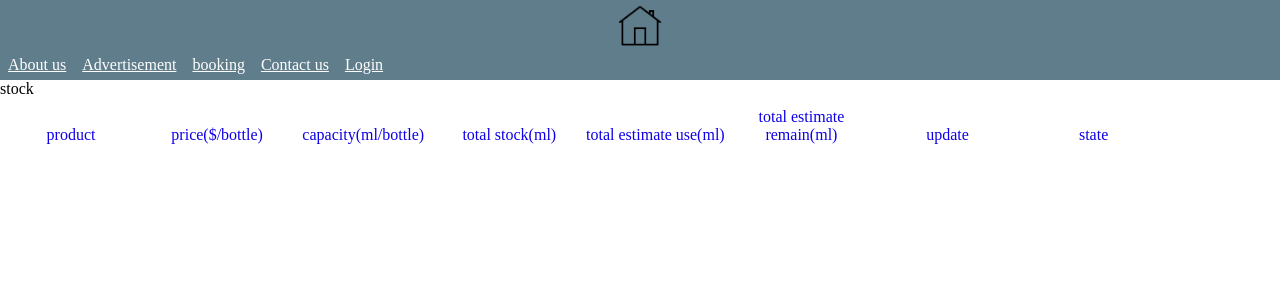
After one commit to chaucheukmancalvin/FYP, a Flask app: page /stock in a window 1280 px wide. The commit adds this page. Shown: the top 300 px of the page. Run offline with Flask 2, Linux system fonts and the light colour scheme; data that the repository does not hold is empty; some libraries are stand-ins or nearby versions.

Commit message:
final version?

```diff
--- a/Templates/layout.html
+++ b/Templates/layout.html
@@ -59,6 +59,9 @@
     <div>
         <a href="{{url_for('POS')}}">POS</a>
     </div>
+    <div>
+        <a href="{{url_for('stock')}}">Stock</a>
+    </div>
     <div class="logout">
         <form action="/adminlogout" method="POST">
             <input type="submit" value="logout">
--- /dev/null
+++ b/Templates/stock.html
@@ -0,0 +1,83 @@
+{% extends "layout.html" %}
+{% block head %}
+<link rel="stylesheet" href="{{
+    url_for('static', filename='css/stock.css')}}">
+{% endblock %}
+{% block body %}
+<p>stock</p>
+<div>
+    <p class="mes">{{mes}}</p>
+    <ul class="stock">
+        <li>
+            product
+        </li>
+        <li>
+            price($/bottle)
+        </li>
+        <li>
+            capacity(ml/bottle)
+        </li>
+        <li>
+            total stock(ml)
+        </li>
+        <li>
+            total estimate use(ml)
+        </li>
+        <li>
+            total estimate remain(ml)
+        </li>
+        <li>
+            update
+        </li>
+        <li>
+            state
+        </li>
+    </ul>
+    {% for i in stock_number %}
+    <ul class="details">
+        <li>
+            {{i[0]}}
+        </li>
+        <li>
+            ${{i[1]}}
+        </li>
+        <li>
+            {{i[2]}}
+        </li>
+        <li>
+            {{i[3]}}
+        </li>
+        <li>
+            {{i[4]}}
+        </li>
+        <li>
+            {{i[5]}}
+        </li>
+        <li>
+            <button onclick="showupdate({{ loop.index -1 }})">update</button>
+            <div class="update">
+            <button class="close" onclick="closeupdate({{ loop.index -1 }})">X</button>
+            <form action="/stock_update" method="POST">
+                <input type="hidden" name="product" value={{i[0]}}>
+                <p>product: {{i[0]}}</p>
+                <input type="number" name="product_number" placeholder="product stock amount:">
+                <input type="submit" value="update">
+            </form>
+            </div>
+        </li>
+        <li>
+            {{i[6]}}
+        </li>
+    </ul>
+    {% endfor %}
+</div>
+<script>
+    var x = document.getElementsByClassName("update")
+    function showupdate(n){
+        x[n].style.display="block"
+    }
+    function closeupdate(n){
+        x[n].style.display="none"
+    }
+</script>
+{% endblock %}
--- a/app.py
+++ b/app.py
@@ -1,4 +1,4 @@
-from flask import Flask, render_template, url_for, redirect, request, session
+from flask import Flask, render_template, url_for, redirect, request, session, send_file
 import os
 import MySQLdb
 from datetime import datetime, timedelta
@@ -46,6 +46,30 @@ def index():
     sql3="SELECT staff_name FROM staff"
     cursor.execute(sql3)
     staff=cursor.fetchall()
+    work=[]
+    for j in staff:
+        today_month = datetime.strftime(datetime.today(), '%m')
+        today_month_eng = datetime.strftime(datetime.today(), '%B')
+        today_year = datetime.strftime(datetime.today(), '%Y')
+        firstday_week = datetime.strptime(str(today_year)+'-'+str(today_month)+'-'+'01', '%Y-%m-%d').weekday()
+        today_month_days = int(calendar.monthrange(int(today_year), int(today_month))[1])
+        days = []
+        seperator='-'
+        while int(firstday_week) > 0:
+            days.append(['',''])
+            firstday_week = int(firstday_week)-1
+        for i in range(1,today_month_days+1):
+            dates = (str(today_year),str(today_month),str(i))
+            date = datetime.strptime(seperator.join(dates), '%Y-%m-%d')
+            week = date.strftime('%a').upper()
+            sql="SELECT a.week, b.staff_name FROM working_week a, staff b WHERE a.staff=b.staff_ID and b.staff_name='%s'and a.week='%s'"%(j[0],week)
+            cursor.execute(sql)
+            work_detail=cursor.fetchone()
+            work_day='workday'
+            if work_detail==None:
+                work_day='nonworkday'
+            days.append([i,work_day])
+        work.append([j[0],days])
     if session.get('member'):
         sql1="SELECT member_name FROM member WHERE member_ID='%s'"%session['member']
         cursor.execute(sql1)
@@ -54,8 +78,8 @@ def index():
         sql3="SELECT booking_time FROM timetable WHERE member='%s' and booking_time >='%s' ORDER BY booking_time ASC"%(session['member'], datetime.today())
         cursor.execute(sql3)
         upcome_booking=cursor.fetchone()
-        return render_template('index.html',service=category, member=member, servicedetails=details, staff=staff, upcome_booking=upcome_booking)
-    return render_template('index.html',service=category, servicedetails=details, staff=staff)
+        return render_template('index.html',service=category, member=member, servicedetails=details, work=work, upcome_booking=upcome_booking, month=today_month_eng, year=today_year)
+    return render_template('index.html',service=category, servicedetails=details, work=work, month=today_month_eng, year=today_year)
 
 @app.route("/aboutus")
 def aboutus():
@@ -65,8 +89,93 @@ def aboutus():
 def advertisement():
     return render_template('advertisement.html')
 
+@app.route("/stock")
+def stock():
+    mes=''
+    if session.get('stock_mes'):
+        mes=session['stock_mes']
+        session.pop('stock_mes',None)
+    sql="SELECT a.product_name, a.price, a.capacity_ml, b.product_number FROM product a, stock b WHERE a.product_ID=b.product"
+    cursor.execute(sql)
+    stock_detail=cursor.fetchall()
+    sql="SELECT a.product_name, b.estimate_usage, c.remark_name, c.remark_ID , d.service_name, d.service_ID FROM product a, product_usage b, remark c, service d WHERE a.product_ID=b.product and c.remark_ID=b.remark and d.service_ID=b.service"
+    cursor.execute(sql)
+    usage=cursor.fetchall()
+    sql="SELECT a.booking_time, b.service_name, c.remark_name, c.remark_ID, b.service_ID FROM timetable a, service b, remark c WHERE a.service=b.service_ID and a.remark=c.remark_ID"
+    cursor.execute(sql)
+    service_total=cursor.fetchall()
+    sql="SELECT a.product_name, b.estimate_usage, c.service_name, c.service_ID FROM product a, product_usage b, service c WHERE a.product_ID=b.product and c.service_ID=b.service and b.remark IS NULL"
+    cursor.execute(sql)
+    usage_nonremark=cursor.fetchall()
+    sql="SELECT a.booking_time, b.service_name, b.service_ID FROM timetable a, service b WHERE a.service=b.service_ID and a.remark IS NULL"
+    cursor.execute(sql)
+    service_total_nonremark=cursor.fetchall()
+    today=datetime.today()
+    service_not_done=[]
+    service_not_done_nonremark=[]
+    stock_number=[]
+    stock_usage=[]
+    for j in service_total:
+        if j[0]>today:
+            service_not_done.append(j)
+    for i in service_total_nonremark:
+        if i[0]>today:
+            service_not_done_nonremark.append(i)
+    for k in service_not_done:
+        for l in usage:
+            if k[3]==l[3] and k[4]==l[5]:
+                stock_usage.append([l[0],l[1]])
+        for o in usage_nonremark:
+            if k[4]==o[3]:
+                stock_usage.append([o[0],o[1]])
+    for n in service_not_done_nonremark:
+        for p in usage_nonremark:
+            if n[2]==p[3]:
+                stock_usage.append([p[0],p[1]])
+    for m in stock_detail:
+        stock_total=m[2]*m[3]
+        use=0
+        for q in stock_usage:
+            if q[0]==m[0]:
+                use+=q[1]
+        stock_remain=stock_total-use
+        message='OK'
+        if stock_remain <=0:
+            message="stock not enough"
+        st=[m[0],m[1],m[2],stock_total,use,stock_remain,message]
+        stock_number.append(st)
+    return render_template('stock.html',stock_number=stock_number,mes=mes)
+
+@app.route("/stock_update", methods=['POST'])
+def stock_update():
+    product=request.form['product']
+    product_number=request.form['product_number']
+    sql="SELECT product_ID FROM product WHERE product_name='%s'"%product
+    cursor.execute(sql)
+    product_ID=cursor.fetchone()
+    try:
+        if product_number >0:
+            sql="UPDATE stock SET product_number='%s' WHERE product='%s'"%(product_number,product_ID[0])
+            cursor.execute(sql)
+            db.commit()
+        else:
+            mes="*product stock amount should greater that 0 and in integer"
+            session['stock_mes']=mes
+        return redirect(url_for('stock'))
+    except:
+        mes="*product stock amount should greater that 0 and in integer"
+        session['stock_mes']=mes
+        return redirect(url_for('stock'))
+
 @app.route("/Profile")
 def Profile():
+    try:
+        message=request.args['message']
+        message=session['Profile_message']
+        session.pop('Profile_message',None)
+    except:
+        message=''
+        pass
     member_id = session['member']
     sql="SELECT a.member_ID, a.member_name, b.membership_name FROM member a, membership b WHERE a.membership = b.membership_ID and a.member_ID='%s'"%member_id
     cursor.execute(sql)
@@ -75,29 +184,35 @@ def Profile():
        img = open('static/img/' + 'profile' +str(member_id)  + '.' + 'png')
        img.close()
        img = 'png'
-       return render_template('Profile.html', member=member, img=img)
+       return render_template('Profile.html', member=member, img=img, message=message)
     except:
         try:
             img = open('static/img/' + 'profile' + str(member_id)  + '.' + 'jpg')
-            img.colse()
+            img.close()
             img = 'jpg'
-            return render_template('Profile.html', member=member, img=img)
+            return render_template('Profile.html', member=member, img=img, message=message)
         except:
             try:
                 img = open('static/img/' + 'profile' +str(member_id)  + '.' + 'jpeg')
-                img.colse()
+                img.close()
                 img = 'jpeg'
-                return render_template('Profile.html', member=member, img=img)
+                return render_template('Profile.html', member=member, img=img, message=message)
             except:
-                return render_template('Profile.html', member=member)
+                return render_template('Profile.html', member=member, message=message)
 
 @app.route("/changemember_name", methods=['POST'])
 def changemember_name():
     member_id = session['member']
     member_new_name = request.form['username']
+    if member_new_name == '':
+        message="*new name not filled"
+        session['Profile_message']=message
+        return redirect(url_for('Profile',message=message))
     sql="UPDATE member SET member_name = '%s' WHERE member_ID = '%s'"%(member_new_name, member_id)
     cursor.execute(sql)
     db.commit()
+    message="name have been changed"
+    session['Profile_message']=message
     return redirect(url_for('Profile'))
 
 @app.route("/changemember_password", methods=['POST'])
@@ -108,11 +223,16 @@ def changemember_passsword():
     sql="SELECT * FROM member WHERE member_ID = '%s' and password = '%s'"%(member_id, member_old_password)
     cursor.execute(sql)
     member=cursor.fetchone()
-    if member != ():
+    if member != None:
         sql="UPDATE member SET password = '%s' WHERE member_ID = '%s'"%(member_new_password, member_id)
         cursor.execute(sql)
         db.commit()
-    return redirect(url_for('Profile'))
+        message="change password success"
+        session['Profile_message']=message
+    else:
+        message="*member id or password wrong"
+        session['Profile_message']=message
+    return redirect(url_for('Profile',message=message))
 
 @app.route("/changeprofile_img", methods=['POST'])
 def changeprofile_img():
@@ -861,56 +981,78 @@ def nomalmembership():
     member_name = request.form['member_name']
     password = request.form['password']
     confirmpassword = request.form['confirmpassword']
-    if password == confirmpassword:
-        sql="SELECT member_ID FROM member ORDER BY member_ID DESC"
-        cursor.execute(sql)
-        member_ID=cursor.fetchone()
-        member_ID=member_ID[0]
-        member_ID=int(member_ID[1]+member_ID[2]+member_ID[3]+member_ID[4]+member_ID[5]+member_ID[6]+member_ID[7])+1
-        seperator=''
-        lists=[]
-        for i in str(member_ID):
-            lists.append(i)
-        while len(lists) < 7:
-            lists.insert(0,'0')
-        lists.insert(0,'M')
-        member_ID=seperator.join(lists)
-        sql="INSERT INTO member (member_ID, member_name, password, membership) VALUES (%s, %s, %s, %s)"
-        val=(member_ID, member_name, password, '1')
-        cursor.execute(sql,val)
-        db.commit()
-        message="success registor"
+    email=request.form['email']
+    if member_name=='':
+        message="member name not filled"
+        return redirect(url_for('membership', message=message))
+    if password=='':
+        message="password not filled"
+        return redirect(url_for('membership', message=message))
     else:
-        message="password not same"
-    return redirect(url_for('membership', message=message))
+        if re.match("[^@]+@[^@]+\.[^@]+", email):
+            if password == confirmpassword:
+                sql="SELECT member_ID FROM member ORDER BY member_ID DESC"
+                cursor.execute(sql)
+                member_ID=cursor.fetchone()
+                member_ID=member_ID[0]
+                member_ID=int(member_ID[1]+member_ID[2]+member_ID[3]+member_ID[4]+member_ID[5]+member_ID[6]+member_ID[7])+1
+                seperator=''
+                lists=[]
+                for i in str(member_ID):
+                    lists.append(i)
+                while len(lists) < 7:
+                    lists.insert(0,'0')
+                lists.insert(0,'M')
+                member_ID=seperator.join(lists)
+                sql="INSERT INTO member (member_ID, member_name, password, membership) VALUES (%s, %s, %s, %s)"
+                val=(member_ID, member_name, password, '1')
+                cursor.execute(sql,val)
+                db.commit()
+                msg = Message('Register from salon.',sender='205project2019@gmail.com',recipients=[str(email)])
+                msg.body = "Hello " + str(member_name) +". "+"You have register nomal member of our salon" + ". " + "Your member ID is " + str(member_ID)
+                mail.send(msg)
+                message="success registor"
+            else:
+                message="password not same"
+            return redirect(url_for('membership', message=message))
+        else:
+            message="wrong email format"
+            return redirect(url_for('membership', message=message))
 
 @app.route("/VIPmembership", methods=['POST'])
 def VIPmembership():
     member_ID = request.form['member_ID']
     password = request.form['password']
     confirmpassword = request.form['confirmpassword']
-    if password == confirmpassword:
-        sql="SELECT * FROM member WHERE member_ID='%s' and password='%s'"%(member_ID,password)
-        cursor.execute(sql)
-        result=cursor.fetchone()
-        if result != None:
-            sql2="SELECT * FROM timetable WHERE member = '%s'"%member_ID
-            cursor.execute(sql2)
-            record = cursor.fetchall()
-            count=0
-            for i in record:
-                count+=1
-            if count <= 10:
-                sql="UPDATE member SET membership='2' WHERE member_ID='%s' and password='%s'"%(member_ID,password)
-                cursor.execute(sql)
-                db.commit()
-                mes="upgrade success"
+    email=request.form['email']
+    if re.match("[^@]+@[^@]+\.[^@]+", email):
+        if password == confirmpassword:
+            sql="SELECT * FROM member WHERE member_ID='%s' and password='%s'"%(member_ID,password)
+            cursor.execute(sql)
+            result=cursor.fetchone()
+            if result != None:
+                sql2="SELECT * FROM timetable WHERE member = '%s'"%member_ID
+                cursor.execute(sql2)
+                record = cursor.fetchall()
+                count=0
+                for i in record:
+                    count+=1
+                if count <= 10:
+                    sql="UPDATE member SET membership='2' WHERE member_ID='%s' and password='%s'"%(member_ID,password)
+                    cursor.execute(sql)
+                    db.commit()
+                    msg = Message('Member upgrade from salon.',sender='205project2019@gmail.com',recipients=[str(email)])
+                    msg.body = "Hello " + str(result[1]) +". "+"You have upgrade nomal member to VIP member of our salon that your member ID is " + str(member_ID)
+                    mail.send(msg)
+                    mes="upgrade success"
+                else:
+                    mes="requirement not enougth to upgrade"
             else:
-                mes="requirement not enougth to upgrade"
+                mes="wrong password or userID"
         else:
-            mes="wrong password or userID"
+            mes="password not same"
     else:
-        mes="password not same"
+        mes="email format wrong"
     return redirect(url_for('membership',mes=mes))
 
 @app.route("/POS")
@@ -1218,5 +1360,11 @@ def POS_payment():
 def POS_cancel():
     return redirect(url_for('POS'))
 
+@app.route("/.well-known/acme-challenge/WIk5dR6WGaU0bQbcwkN3hXl-t4sdCA_noKisp7uhDYM")
+def SSL():
+    return send_file('C:/Users/chauc/Desktop/Final_project/WIk5dR6WGaU0bQbcwkN3hXl-t4sdCA_noKisp7uhDYM')
+
 if __name__ == "__main__":
-    app.run(host='192.168.1.3', port='80', debug=True)
+    cer = os.path.dirname(os.path.realpath(__file__))+"/sslforfree/certificate.crt"
+    key = os.path.dirname(os.path.realpath(__file__))+"/sslforfree/private.key"
+    app.run(host='192.168.1.6', port='443', debug=True, ssl_context=(cer, key))
--- /dev/null
+++ b/static/css/stock.css
@@ -0,0 +1,57 @@
+.details {
+    padding: 10px 0;
+    background: #eee;
+    margin: 0;
+    border-bottom: 0.5px solid;
+    border-color: rgb(161, 161, 161);
+  }
+.details li {
+    list-style-type: none;
+    display: inline-block;
+    width: 11.1%;
+    text-align: center;
+    margin-bottom: 5px;
+    font-size:12px;
+    color: #777;
+    overflow-x: auto;
+  }
+
+  .stock {
+    margin: 0;
+    width: 100%;
+    padding: 10px 0;
+  }
+
+  .stock li {
+    display: inline-block;
+    width: 11.1%;
+    color: rgb(15, 0, 231);
+    text-align: center;
+
+  }
+
+  .update {
+    display: none;
+    z-index: 1;
+    position: absolute;
+    text-align: center;
+    background-color: white;
+    box-shadow: 0px 8px 16px 0px rgba(0,0,0,0.2);
+  }
+
+  .update form input{
+      margin-top: 10px;
+      margin-bottom: 10px;
+  }
+
+  .close{
+      float: left;
+      background-color: red;
+      border: none;
+      color: white;
+  }
+
+  .mes{
+      color: red;
+      text-align: center;
+  }
```
Also changed, not shown: Templates/Profile.html (+23 -11 lines), Templates/index.html (+27 -2 lines), Templates/membership.html (+8 -4 lines), static/css/Profile.css (+41 -1 lines), static/css/index.css (+70 -1 lines), texting.py (+6 -11 lines), static/img/profileM0000001.jpg (added), static/img/profileM0000001.png (deleted), 2 other files.
